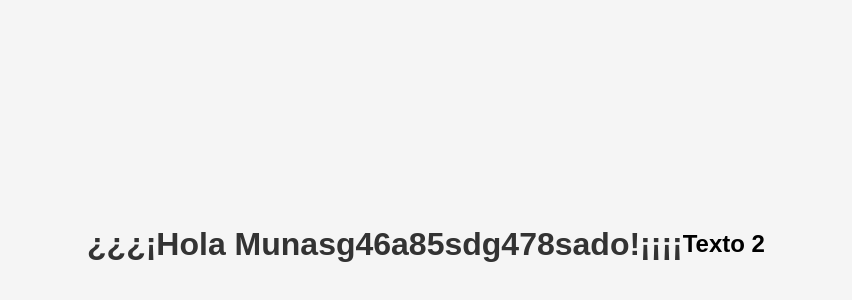
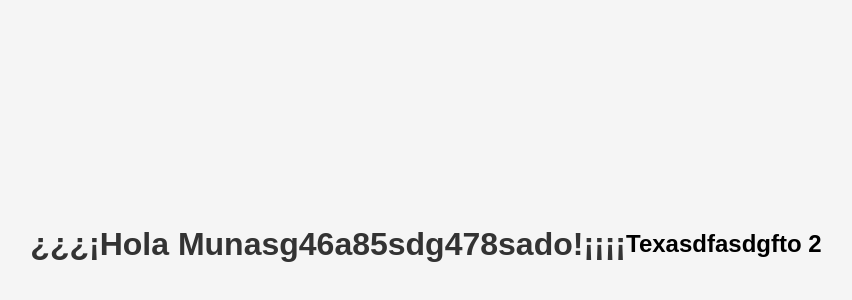
Before and after one commit to sgregorioASN/HolaMundo, a plain HTML site: page index.html in a window 1280 px wide. Shown: the part 156-456 px from the top of the page, without its empty margins (214-1066 px from the left). Drawn offline with Linux system fonts and the light colour scheme.

Commit message:
Commit 2

```diff
--- a/index.html
+++ b/index.html
@@ -21,6 +21,6 @@
 </head>
 <body>
   <h1>¿¿¿¡Hola Munasg46a85sdg478sado!¡¡¡¡</h1>
-  <h2>Texto 2</h2>
+  <h2>Texasdfasdgfto 2</h2>
 </body>
 </html>
```
